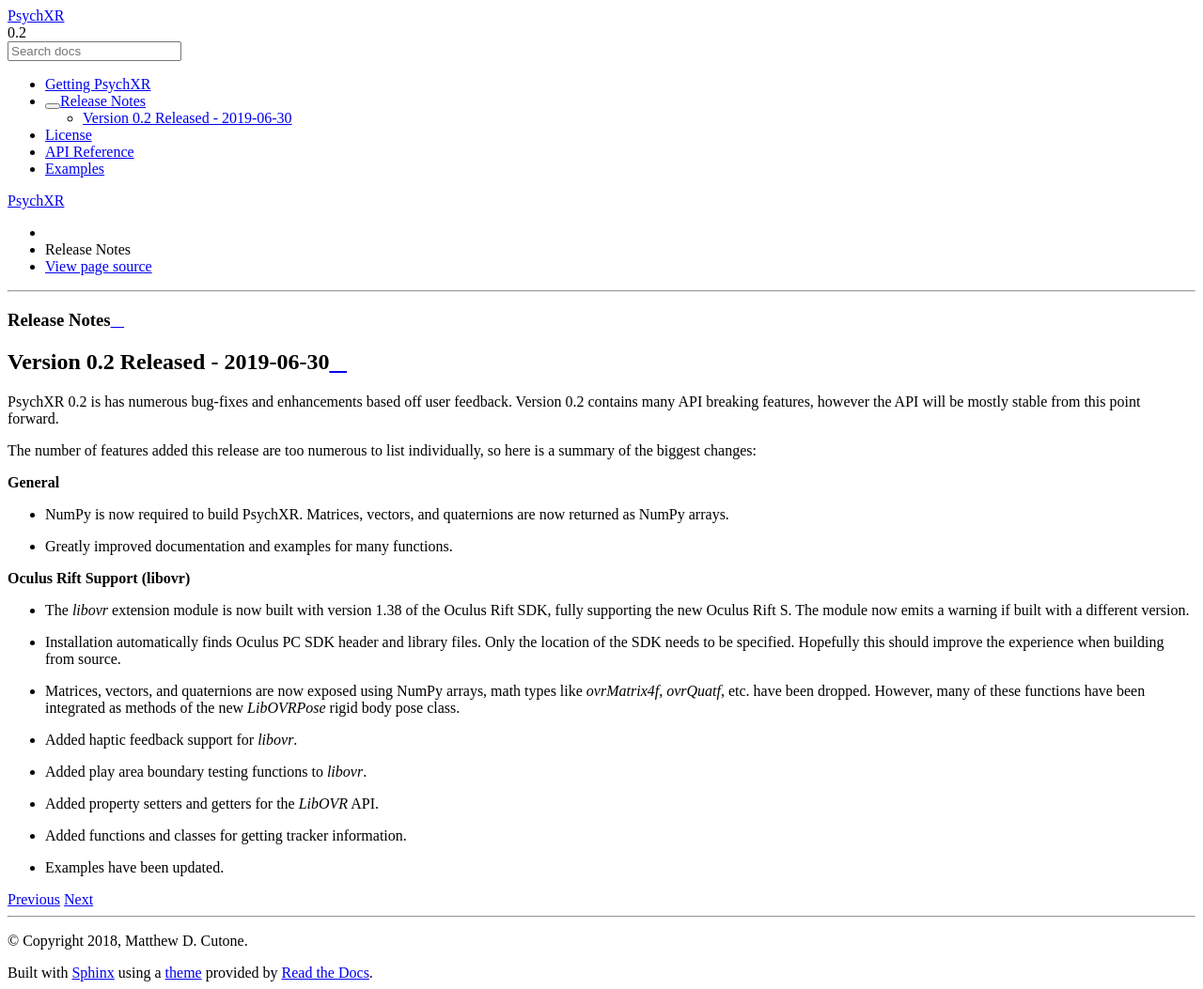
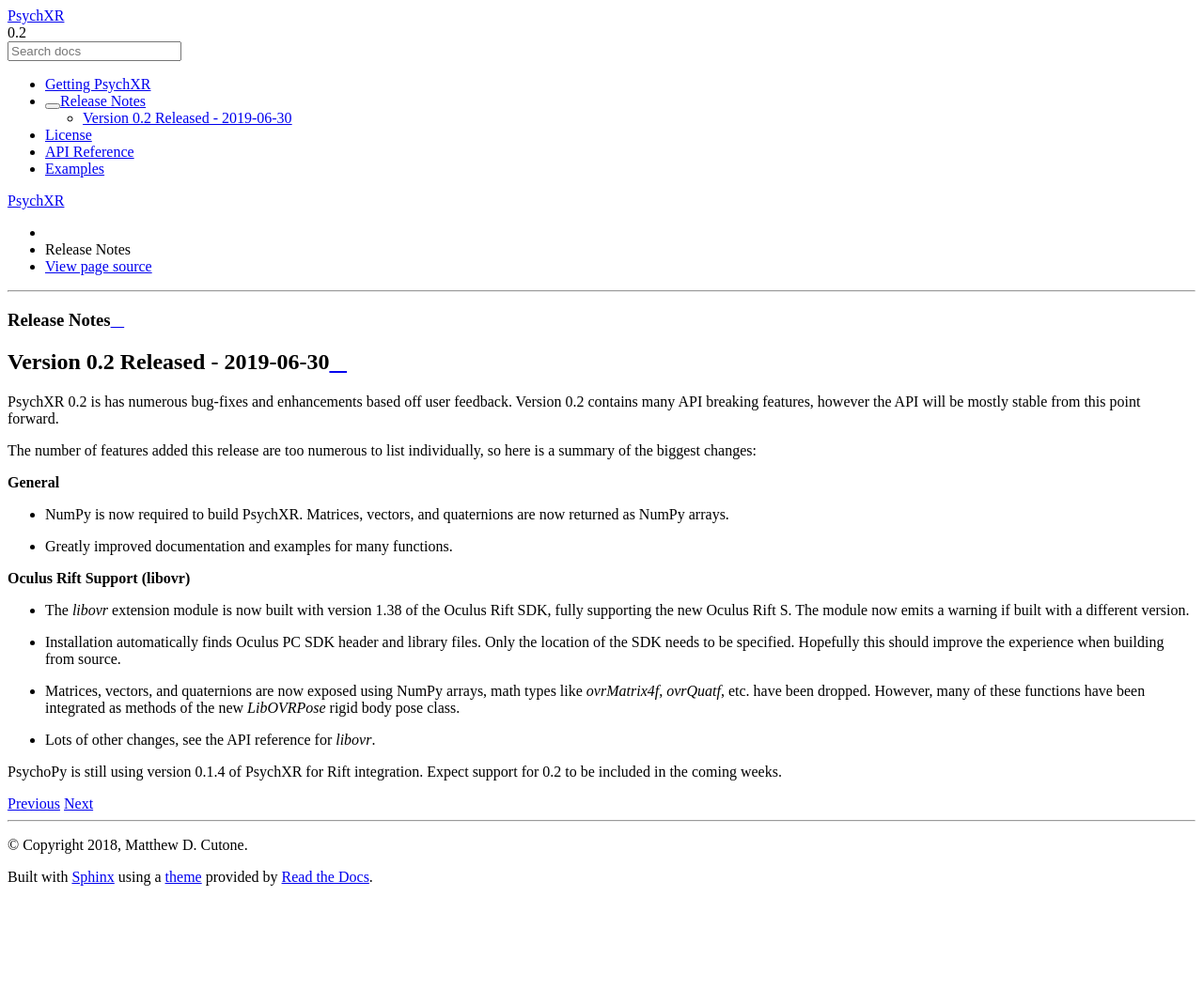
Before and after one commit to mdcutone/psychxr, a Sphinx documentation site: the page built from docs/release_notes.rst, in a window 1280 px wide. Shown: the whole page at 94% size. Built offline with Sphinx 7.4.7 and the Read the Docs theme 2.0.0, drawn with Linux system fonts in a browser that asks for light colours; after the commit the page ends 951 px from its top, so only the background shows below that.

Commit message:
DOCS: Updated release notes.

```diff
--- a/docs/release_notes.rst
+++ b/docs/release_notes.rst
@@ -30,8 +30,7 @@
   types like `ovrMatrix4f`, `ovrQuatf`, etc. have been dropped. However, many of
   these functions have been integrated as methods of the new `LibOVRPose` rigid
   body pose class.
-* Added haptic feedback support for `libovr`.
-* Added play area boundary testing functions to `libovr`.
-* Added property setters and getters for the `LibOVR` API.
-* Added functions and classes for getting tracker information.
-* Examples have been updated.
+* Lots of other changes, see the API reference for `libovr`.
+
+PsychoPy is still using version 0.1.4 of PsychXR for Rift integration. Expect
+support for 0.2 to be included in the coming weeks.
```
